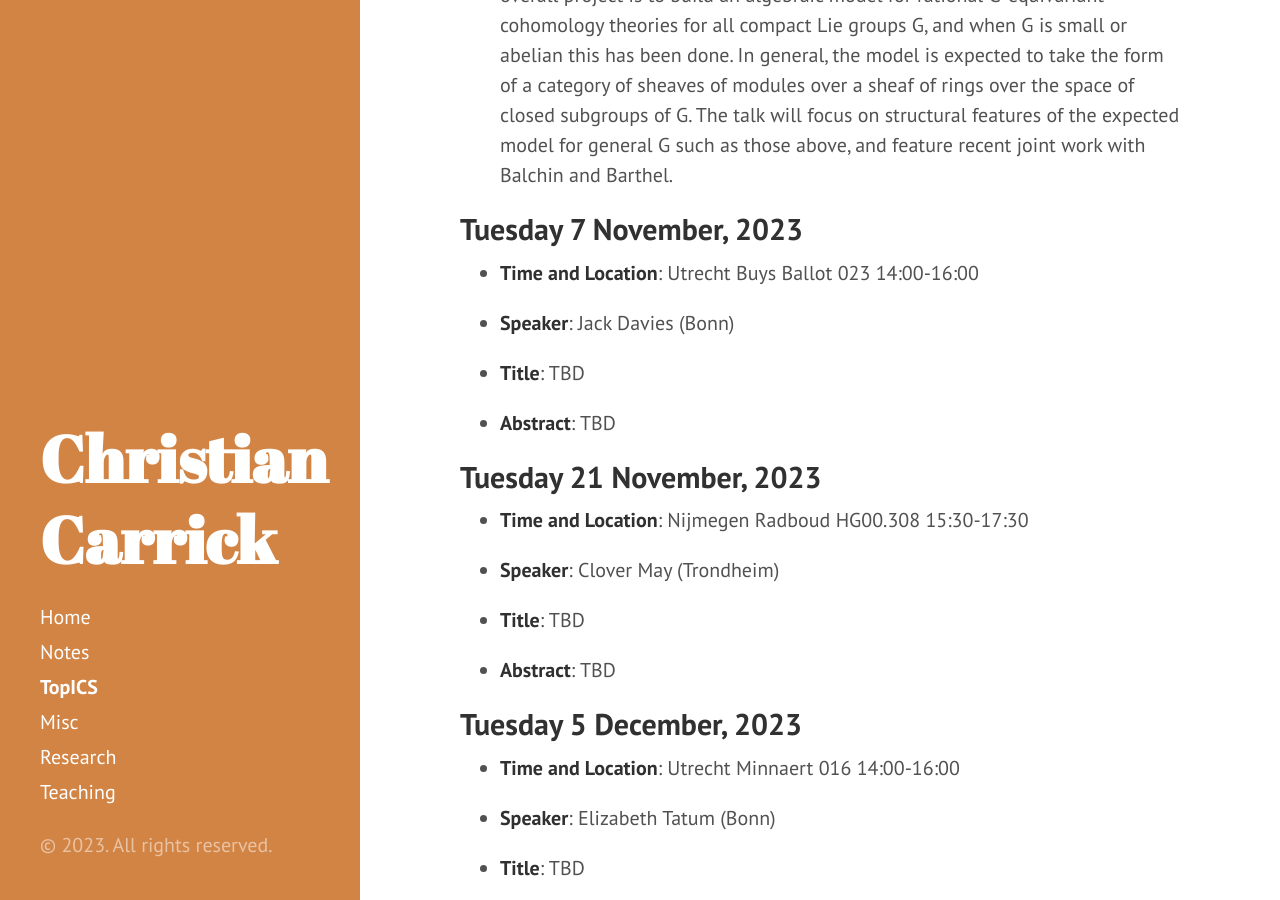
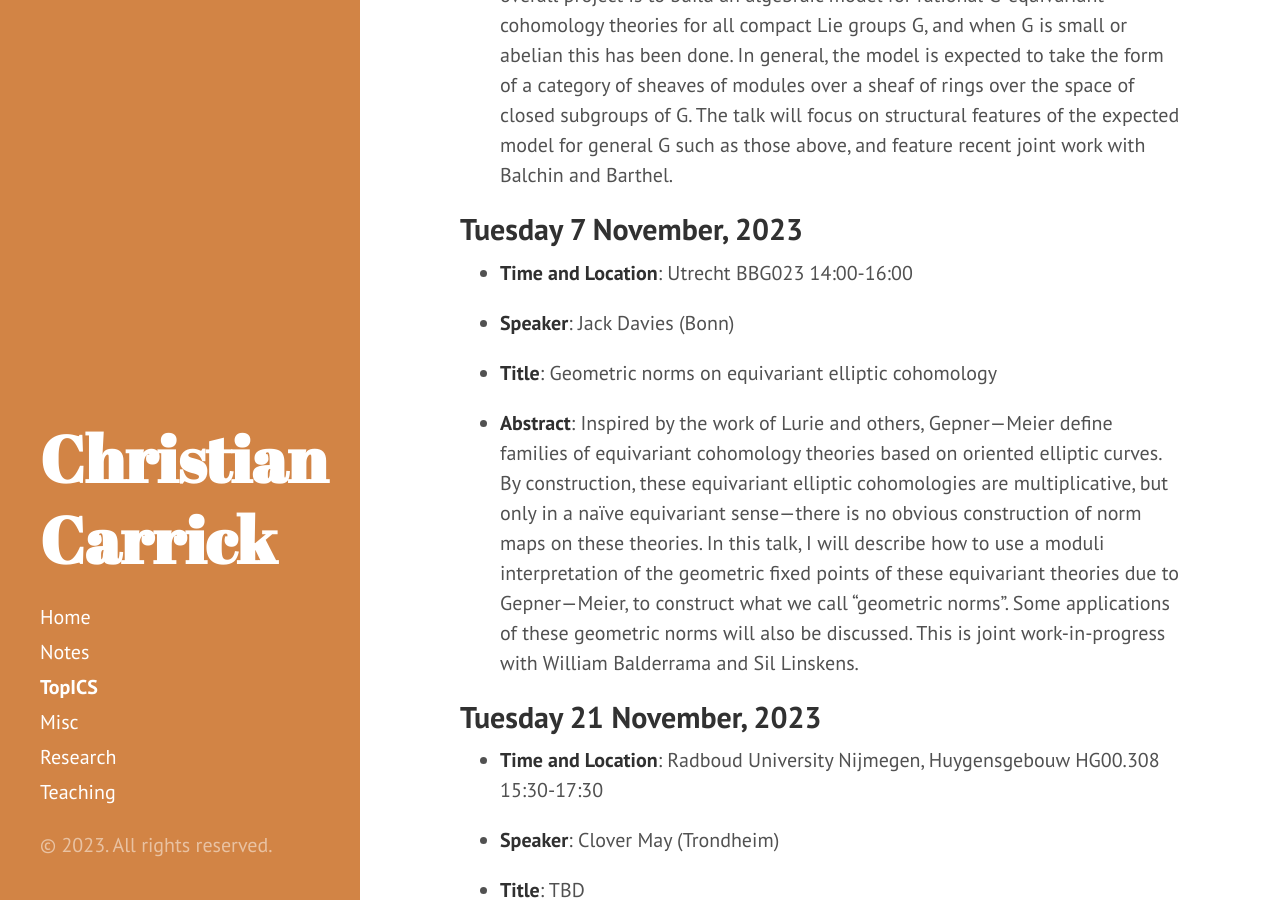
Before and after one commit to carrickchristian/carrickchristian.github.io, a Jekyll site: the page built from TopICS.md, in a window 1280 px wide and 900 px high, scrolled down 1935 px. Built offline with Jekyll 4.4.1, drawn with Linux system fonts in a browser that asks for light colours; formulas are drawn with MathJax 3.

Commit message:
November 7 TopICS

```diff
--- a/TopICS.md
+++ b/TopICS.md
@@ -51,17 +51,17 @@ modulo transfer, which is deduced from the structure maps on the equivariant dua
 
 ## Tuesday 7 November, 2023
 
-* **Time and Location**: Utrecht Buys Ballot 023 14:00-16:00
+* **Time and Location**: Utrecht BBG023 14:00-16:00
 
 * **Speaker**: Jack Davies (Bonn)
 
-* **Title**: TBD
+* **Title**: Geometric norms on equivariant elliptic cohomology
 
-* **Abstract**: TBD
+* **Abstract**: Inspired by the work of Lurie and others, Gepner—Meier define families of equivariant cohomology theories based on oriented elliptic curves. By construction, these equivariant elliptic cohomologies are multiplicative, but only in a naïve equivariant sense—there is no obvious construction of norm maps on these theories. In this talk, I will describe how to use a moduli interpretation of the geometric fixed points of these equivariant theories due to Gepner—Meier, to construct what we call "geometric norms". Some applications of these geometric norms will also be discussed. This is joint work-in-progress with William Balderrama and Sil Linskens.
 
 ## Tuesday 21 November, 2023
 
-* **Time and Location**: Nijmegen Radboud HG00.308 15:30-17:30
+* **Time and Location**: Radboud University Nijmegen, Huygensgebouw HG00.308 15:30-17:30
 
 * **Speaker**: Clover May (Trondheim)
 
```
